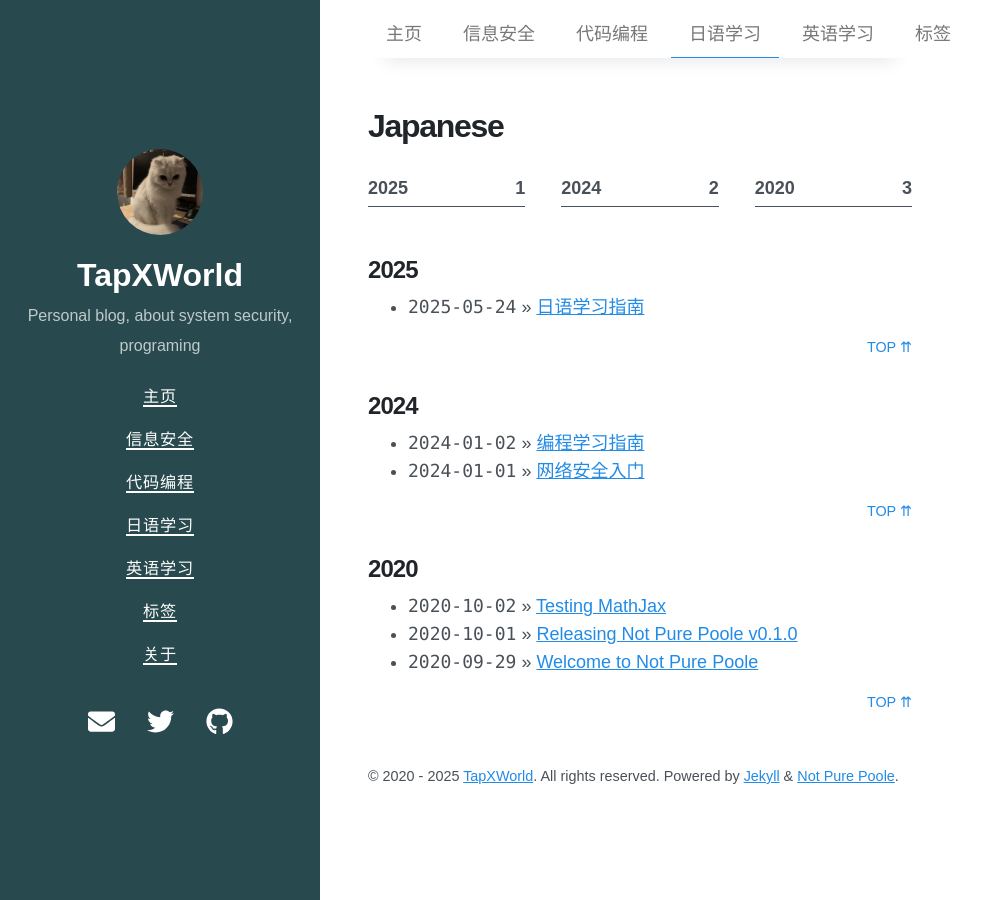
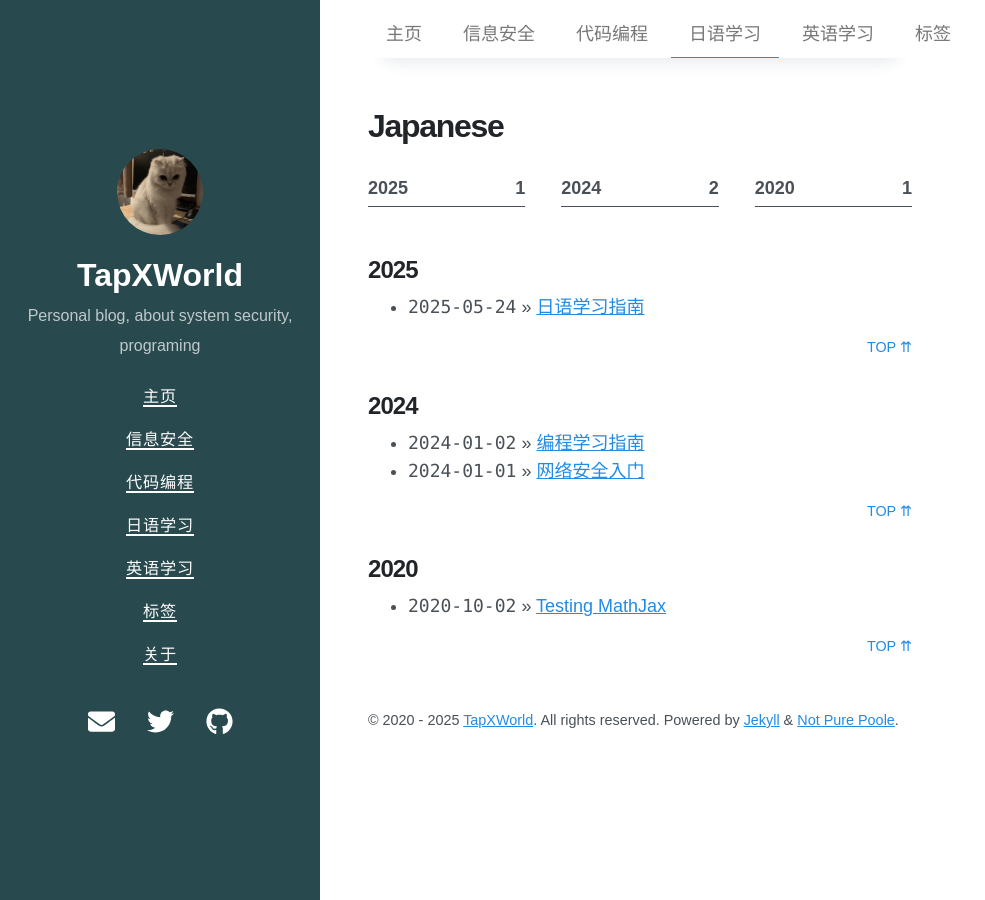
Before and after one commit to TapXWorld/tapxworld.github.io, a Jekyll site: the page built from japanese.md, in a window 1280 px wide. Shown: the whole page, without its empty margins (0-985 px from the left). Built offline with Jekyll 4.4.1, drawn with Linux system fonts in a browser that asks for light colours; nearby versions of some CDN libraries; part of the change alters nothing that is shown.

Commit message:
delete post and update post filename

```diff
--- a/_posts/2020-09-29-welcome-to-not-pure-poole.md
+++ /dev/null
@@ -1,169 +0,0 @@
----
-layout: post
-title: Welcome to Not Pure Poole
-date: 2020-09-29 23:18 +0800
-last_modified_at: 2020-10-01 01:08:25 +0800
-tags: [jekyll theme, jekyll, tutorial]
-toc:  true
----
-Welcome to **Not Pure Poole**! This is an example post to show the layout.
-{: .message }
-
-First, do you notice the TOC on the right side? Try to scroll down to read this post, you'll find that the TOC is always sticky in the viewport.
-
-Cum sociis natoque penatibus et magnis <a href="#">dis parturient montes</a>, nascetur ridiculus mus. *Aenean eu leo quam.* Pellentesque ornare sem lacinia quam venenatis vestibulum. Sed posuere consectetur est at lobortis. Cras mattis consectetur purus sit amet fermentum.
-
-> Curabitur blandit tempus porttitor. Nullam quis risus eget urna mollis ornare vel eu leo. Nullam id dolor id nibh ultricies vehicula ut id elit.
-
-Etiam porta **sem malesuada magna** mollis euismod. Cras mattis consectetur purus sit amet fermentum. Aenean lacinia bibendum nulla sed consectetur.
-
-## Inline HTML elements
-
-HTML defines a long list of available inline tags, a complete list of which can be found on the [Mozilla Developer Network](https://developer.mozilla.org/en-US/docs/Web/HTML/Element).
-
-- **To bold text**, use `<strong>`.
-- *To italicize text*, use `<em>`.
-- <mark>To highlight</mark>, use `<mark>`.
-- Abbreviations, like <abbr title="HyperText Markup Langage">HTML</abbr> should use `<abbr>`, with an optional `title` attribute for the full phrase.
-- Citations, like <cite>&mdash; Mark Otto</cite>, should use `<cite>`.
-- <del>Deleted</del> text should use `<del>` and <ins>inserted</ins> text should use `<ins>`.
-- Superscript <sup>text</sup> uses `<sup>` and subscript <sub>text</sub> uses `<sub>`.
-
-Most of these elements are styled by browsers with few modifications on our part.
-
-## Footnotes
-
-Footnotes are supported as part of the Markdown syntax. Here's one in action. Clicking this number[^fn-sample_footnote] will lead you to a footnote. The syntax looks like:
-
-{% highlight text %}
-Clicking this number[^fn-sample_footnote]
-{% endhighlight %}
-
-Each footnote needs the `^fn-` prefix and a unique ID to be referenced for the footnoted content. The syntax for that list looks something like this:
-
-{% highlight text %}
-[^fn-sample_footnote]: Handy! Now click the return link to go back.
-{% endhighlight %}
-
-You can place the footnoted content wherever you like. Markdown parsers should properly place it at the bottom of the post.
-
-## Heading
-
-Vivamus sagittis lacus vel augue rutrum faucibus dolor auctor. Duis mollis, est non commodo luctus, nisi erat porttitor ligula, eget lacinia odio sem nec elit. Morbi leo risus, porta ac consectetur ac, vestibulum at eros.
-
-### Code
-
-Inline code is available with the `<code>` element. Snippets of multiple lines of code are supported through Rouge. Longer lines will automatically scroll horizontally when needed. You may also use code fencing (triple backticks) for rendering code.
-
-{% highlight js %}
-// Example can be run directly in your JavaScript console
-
-// Create a function that takes two arguments and returns the sum of those arguments
-var adder = new Function("a", "b", "return a + b");
-
-// Call the function
-adder(2, 6);
-// > 8
-{% endhighlight %}
-
-You may also optionally show code snippets with line numbers. Add `linenos` to the Rouge tags.
-
-{% highlight js linenos %}
-// Example can be run directly in your JavaScript console
-
-// Create a function that takes two arguments and returns the sum of those arguments
-var adder = new Function("a", "b", "return a + b");
-
-// Call the function
-adder(2, 6);
-// > 8
-{% endhighlight %}
-
-Aenean lacinia bibendum nulla sed consectetur. Etiam porta sem malesuada magna mollis euismod. Fusce dapibus, tellus ac cursus commodo, tortor mauris condimentum nibh, ut fermentum massa.
-
-### Lists
-
-Cum sociis natoque penatibus et magnis dis parturient montes, nascetur ridiculus mus. Aenean lacinia bibendum nulla sed consectetur. Etiam porta sem malesuada magna mollis euismod. Fusce dapibus, tellus ac cursus commodo, tortor mauris condimentum nibh, ut fermentum massa justo sit amet risus.
-
-- Praesent commodo cursus magna, vel scelerisque nisl consectetur et.
-- Donec id elit non mi porta gravida at eget metus.
-- Nulla vitae elit libero, a pharetra augue.
-
-Donec ullamcorper nulla non metus auctor fringilla. Nulla vitae elit libero, a pharetra augue.
-
-1. Vestibulum id ligula porta felis euismod semper.
-2. Cum sociis natoque penatibus et magnis dis parturient montes, nascetur ridiculus mus.
-3. Maecenas sed diam eget risus varius blandit sit amet non magna.
-
-Cras mattis consectetur purus sit amet fermentum. Sed posuere consectetur est at lobortis.
-
-<dl>
-  <dt>HyperText Markup Language (HTML)</dt>
-  <dd>The language used to describe and define the content of a Web page</dd>
-
-  <dt>Cascading Style Sheets (CSS)</dt>
-  <dd>Used to describe the appearance of Web content</dd>
-
-  <dt>JavaScript (JS)</dt>
-  <dd>The programming language used to build advanced Web sites and applications</dd>
-</dl>
-
-Integer posuere erat a ante venenatis dapibus posuere velit aliquet. Morbi leo risus, porta ac consectetur ac, vestibulum at eros. Nullam quis risus eget urna mollis ornare vel eu leo.
-
-### Images
-
-Quisque consequat sapien eget quam rhoncus, sit amet laoreet diam tempus. Aliquam aliquam metus erat, a pulvinar turpis suscipit at.
-
-![placeholder](http://placehold.it/800x400 "Large example image")
-![placeholder](http://placehold.it/400x200 "Medium example image")
-![placeholder](http://placehold.it/200x200 "Small example image")
-
-Align to the center by adding `class="align-center"`:
-
-![placeholder](http://placehold.it/400x200 "Medium example image"){: .align-center}
-
-### Tables
-
-Aenean lacinia bibendum nulla sed consectetur. Lorem ipsum dolor sit amet, consectetur adipiscing elit.
-
-<table>
-  <thead>
-    <tr>
-      <th>Name</th>
-      <th>Upvotes</th>
-      <th>Downvotes</th>
-    </tr>
-  </thead>
-  <tfoot>
-    <tr>
-      <td>Totals</td>
-      <td>21</td>
-      <td>23</td>
-    </tr>
-  </tfoot>
-  <tbody>
-    <tr>
-      <td>Alice</td>
-      <td>10</td>
-      <td>11</td>
-    </tr>
-    <tr>
-      <td>Bob</td>
-      <td>4</td>
-      <td>3</td>
-    </tr>
-    <tr>
-      <td>Charlie</td>
-      <td>7</td>
-      <td>9</td>
-    </tr>
-  </tbody>
-</table>
-
-Nullam id dolor id nibh ultricies vehicula ut id elit. Sed posuere consectetur est at lobortis. Nullam quis risus eget urna mollis ornare vel eu leo.
-
------
-
-Want to see something else added? <a href="https://github.com/vszhub/not-pure-poole/issues/new">Open an issue.</a>
-
-[^fn-sample_footnote]: Handy! Now click the return link to go back.
--- a/_posts/2020-10-01-releasing-not-pure-poole-v0-1-0.md
+++ /dev/null
@@ -1,14 +0,0 @@
----
-layout: post
-title: Releasing Not Pure Poole v0.1.0
-author: Songzi Vong
-tags:
-- jekyll theme
-- jekyll
-date: 2020-10-01 13:56 +0800
----
-The Jekyll theme **Not Pure Poole** v0.1.0 was released!
-
-Not Pure Poole is a simple, beautiful, and powerful Jekyll theme for blogs. It is built on [Poole](https://github.com/poole/poole) and [Pure](https://purecss.io/).
-
-For more information about this theme, you can read the [README](https://github.com/vszhub/not-pure-poole/blob/master/README.md) file.
--- a/japanese.md
+++ b/japanese.md
@@ -2,5 +2,4 @@
 layout: archive-dates
 permalink: /japanese/
 title: Japanese
-type: japanese
 ---
```
Also changed, not shown: _posts/2025-05-24-learning-japanese.md (renamed from _posts/2024-01-03-learning-japanese.md).
